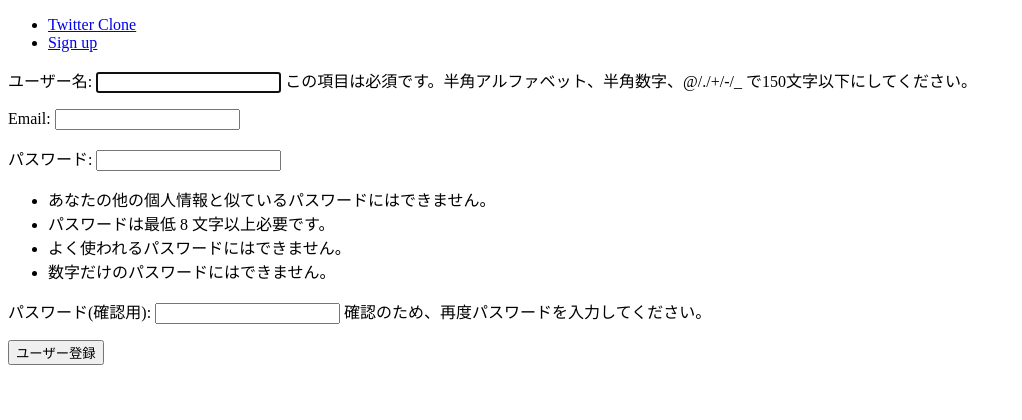
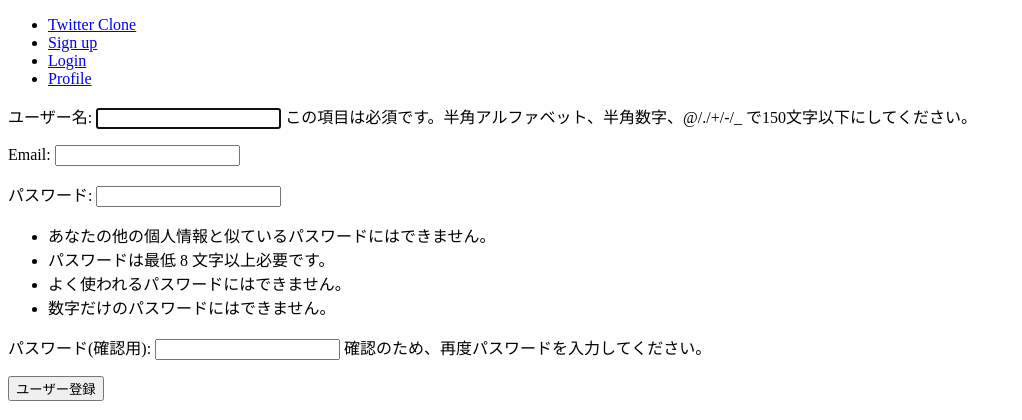
Before and after one commit to shinonome-inc/backend-final-assignment-Kotaro, a Django app: page /accounts/signup/ in a window 1280 px wide. Shown: the top 420 px of the page, without its empty margins (0-1022 px from the left). Run offline with Django 4.2, Linux system fonts and the light colour scheme.

Commit message:
プロフィール機能作成

```diff
--- a/accounts/urls.py
+++ b/accounts/urls.py
@@ -12,7 +12,7 @@ urlpatterns = [
             next_page=reverse_lazy("tweets:home")
         ), name='login'),
     # path('logout/', auth_views.LogoutView.as_view(), name='logout'),
-    # path('<str:username>/', views.UserProfileView.as_view(), name='user_profile'),
+    path('<str:username>/', views.UserProfileView.as_view(), name='user_profile'),
     # path('<str:username>/follow/', views.FollowView.as_view(), name='follow'),
     # path('<str:username>/unfollow/', views.UnFollowView, name='unfollow'),
     # path('<str:username>/following_list/', views.FollowingListView.as_view(), name='following_list'),
--- a/accounts/views.py
+++ b/accounts/views.py
@@ -1,6 +1,6 @@
 from django.contrib.auth import authenticate, login
 from django.urls import reverse_lazy
-from django.views.generic import CreateView
+from django.views.generic import CreateView, TemplateView
 
 from .forms import SignupForm
 
@@ -17,3 +17,12 @@ class SignupView(CreateView):
         user = authenticate(self.request, username=username, password=password)
         login(self.request, user)
         return response
+
+
+class UserProfileView(TemplateView):
+    template_name = "accounts/profile.html"
+
+    def get_context_data(self, **kwargs) -> dict[str, str]:
+        context = super().get_context_data(**kwargs)
+        context["username"] = self.kwargs.get("username")
+        return context
--- /dev/null
+++ b/templates/accounts/profile.html
@@ -0,0 +1,5 @@
+{% extends "base.html" %}
+{% block title %}Profile{% endblock %}
+{% block content %}
+<p>{{ username }}</p>
+{% endblock %}
--- a/templates/base.html
+++ b/templates/base.html
@@ -11,6 +11,8 @@
         <ul>
           <li><a href="{% url 'welcome:welcome' %}">Twitter Clone</a></li>
           <li><a href="{% url 'accounts:signup' %}">Sign up</a></li>
+          <li><a href="{% url 'accounts:login' %}">Login</a></li>
+          <li><a href="{% url 'accounts:user_profile' %}">Profile</a></li>
         </ul>
       </nav>
     </header>
```
